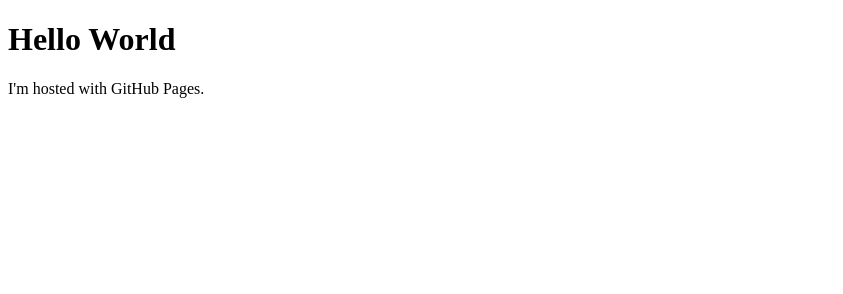
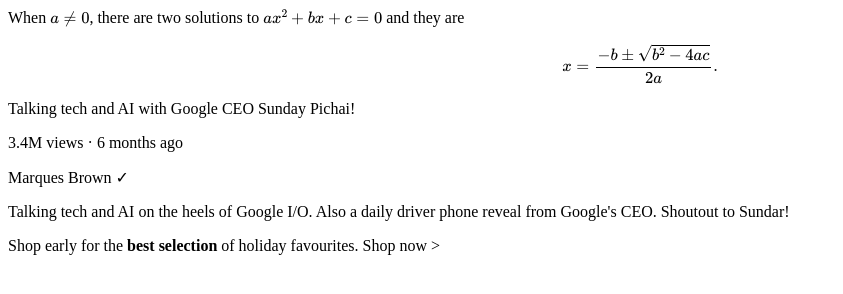
Before and after one commit to maalmeida/maalmeida.github.io, a plain HTML site: page index.html in a window 1280 px wide. Shown: the whole page, without its empty margins (0-843 px from the left). Drawn offline with nearby package versions, Linux system fonts and the light colour scheme.

Commit message:
Update index.html

```diff
--- a/index.html
+++ b/index.html
@@ -1,7 +1,33 @@
 <!DOCTYPE html>
 <html>
-<body>
-<h1>Hello World</h1>
-<p>I'm hosted with GitHub Pages.</p>
-</body>
+    <head>
+        <title>Text Practice</title>
+        <link rel="stylesheet" href="/styles/text.css">
+        <link rel="preconnect" href="https://fonts.googleapis.com">
+        <link rel="preconnect" href="https://fonts.gstatic.com" crossorigin>
+        <link href="https://fonts.googleapis.com/css2?family=Roboto:wght@100;400;700&display=swap" rel="stylesheet">
+
+        <script type="text/javascript" id="MathJax-script" async
+        src="https://cdn.jsdelivr.net/npm/mathjax@3/es5/tex-mml-chtml.js">
+        </script>
+
+        <script src="https://polyfill.io/v3/polyfill.min.js?features=es6"></script>
+        <script type="text/javascript" id="MathJax-script" async src="https://cdn.jsdelivr.net/npm/mathjax@3/es5/tex-chtml.js">
+        </script>
+    </head>
+    <body>
+        When \(a \ne 0\), there are two solutions to \(ax^2 + bx + c = 0\) and they are
+        $$x = {-b \pm \sqrt{b^2-4ac} \over 2a}.$$
+
+        <p class="video-title">Talking tech and AI with Google CEO Sunday Pichai!</p>
+        <p class="video-stats">3.4M views &#183; 6 months ago</p>
+        <p class="video-author">Marques Brown &#10003;</p>
+        <p class="video-description">
+            Talking tech and AI on the heels of Google I/O. Also a daily driver phone reveal from Google's CEO. Shoutout to Sundar!
+        </p>
+
+        <p class="apple-text">
+            Shop early for the <strong>best selection</strong> of holiday favourites. <span class="shop-link">Shop now &#62;</span>
+        </p>
+    </body>
 </html>
```
